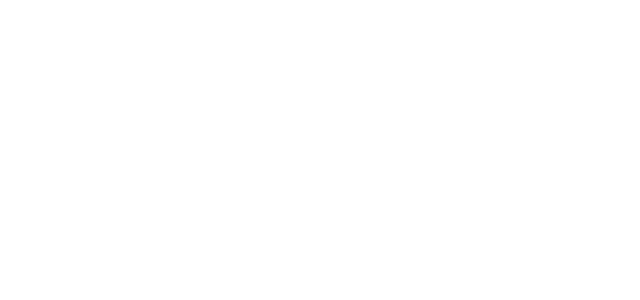
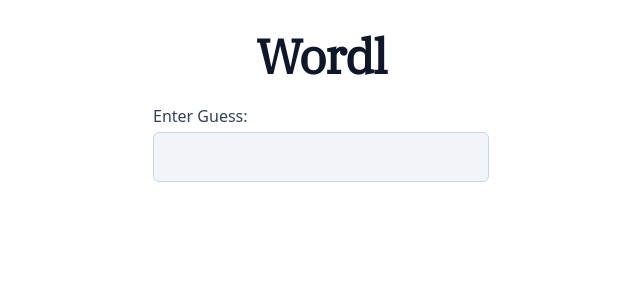
Before and after one commit to MarioC3/wordl, a React (Vite) app: page / in a window 1280 px wide. Shown: the top 300 px of the page, without its empty margins (319-959 px from the left). Built offline with nearby package versions, Linux system fonts and the light colour scheme.

Commit message:
Adds First Styles and Guess Input

```diff
--- a/src/App.tsx
+++ b/src/App.tsx
@@ -1,5 +1,13 @@
+import { Header } from './components/Header'
+import { Game } from './components/game/Game'
+
 function App() {
-	return <></>;
+	return (
+		<div className="mx-auto flex max-w-[400px] flex-col justify-center gap-6 p-8 text-slate-900">
+			<Header />
+			<Game />
+		</div>
+	)
 }
 
-export default App;
+export default App
--- /dev/null
+++ b/src/components/Header.tsx
@@ -0,0 +1,7 @@
+export const Header = () => {
+	return (
+		<header className="text-center">
+			<h1 className="text-5xl font-bold font-serif tracking-tight">Wordl</h1>
+		</header>
+	);
+};
--- /dev/null
+++ b/src/components/game/Game.tsx
@@ -0,0 +1,9 @@
+import { GuessInput } from './GuessInput'
+
+export const Game = () => {
+	return (
+		<div>
+			<GuessInput />
+		</div>
+	)
+}
--- /dev/null
+++ b/src/components/game/GuessInput.tsx
@@ -0,0 +1,54 @@
+import { useEffect, useRef, useState } from 'react'
+
+export const GuessInput = () => {
+	const guessInputRef = useRef<HTMLInputElement>(null)
+	const [guess, setGuess] = useState('')
+
+	const handleSubmit = () => {
+		console.log({ guess })
+		setGuess('')
+	}
+
+	useEffect(() => {
+		const focusInput = () => {
+			guessInputRef.current?.focus()
+		}
+		focusInput()
+		window.addEventListener('focus', focusInput)
+
+		return () => {
+			window.removeEventListener('focus', focusInput)
+		}
+	}, [])
+	return (
+		<form
+			onSubmit={(e) => {
+				e.preventDefault()
+				handleSubmit()
+			}}
+		>
+			<label
+				htmlFor="guess-input"
+				className="flex flex-col gap-1"
+			>
+				<span className="text-slate-700">Enter Guess:</span>
+				<input
+					required
+					minLength={5}
+					maxLength={5}
+					title="Input only accepts 5 letters."
+					pattern="[a-zA-z]{5}"
+					ref={guessInputRef}
+					className="block w-full rounded-md border-transparent bg-slate-100 text-2xl focus:border-slate-300 focus:ring-0"
+					type="text"
+					id="guess-input"
+					value={guess}
+					onChange={(e) => {
+						const nextGuess = e.target.value.toUpperCase()
+						setGuess(nextGuess)
+					}}
+				/>
+			</label>
+		</form>
+	)
+}
--- a/src/main.tsx
+++ b/src/main.tsx
@@ -1,6 +1,8 @@
 import { StrictMode } from "react";
 import { createRoot } from "react-dom/client";
 import App from "./App.tsx";
+import "./index.css";
+import "@fontsource/ibm-plex-serif";
 
 createRoot(document.getElementById("root")!).render(
 	<StrictMode>
```
